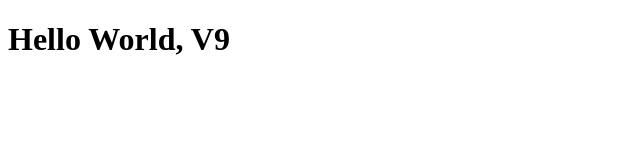
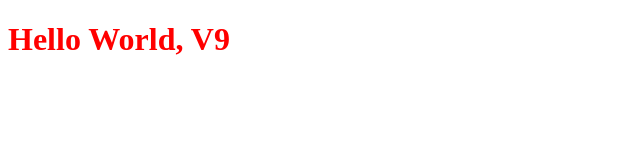
Before and after one commit to BloodofDragon/learn-git, a plain HTML site: page index.html in a window 1280 px wide. Shown: the whole page, without its empty margins (0-640 px from the left). Drawn offline with Linux system fonts and the light colour scheme.

Commit message:
add title color

```diff
--- a/index.html
+++ b/index.html
@@ -3,9 +3,10 @@
 <head>
     <meta charset="UTF-8">
     <meta name="viewport" content="width=device-width, initial-scale=1.0">
+    <link rel="stylesheet" href="style.css"/>
     <title>Document</title>
 </head>
 <body>
-    <h1>Hello World, V9</h1>
+    <h1 class="title">Hello World, V9</h1>
 </body>
 </html>
--- a/style.css
+++ b/style.css
@@ -0,0 +1,3 @@
+.title{
+    color: red;
+}
```
